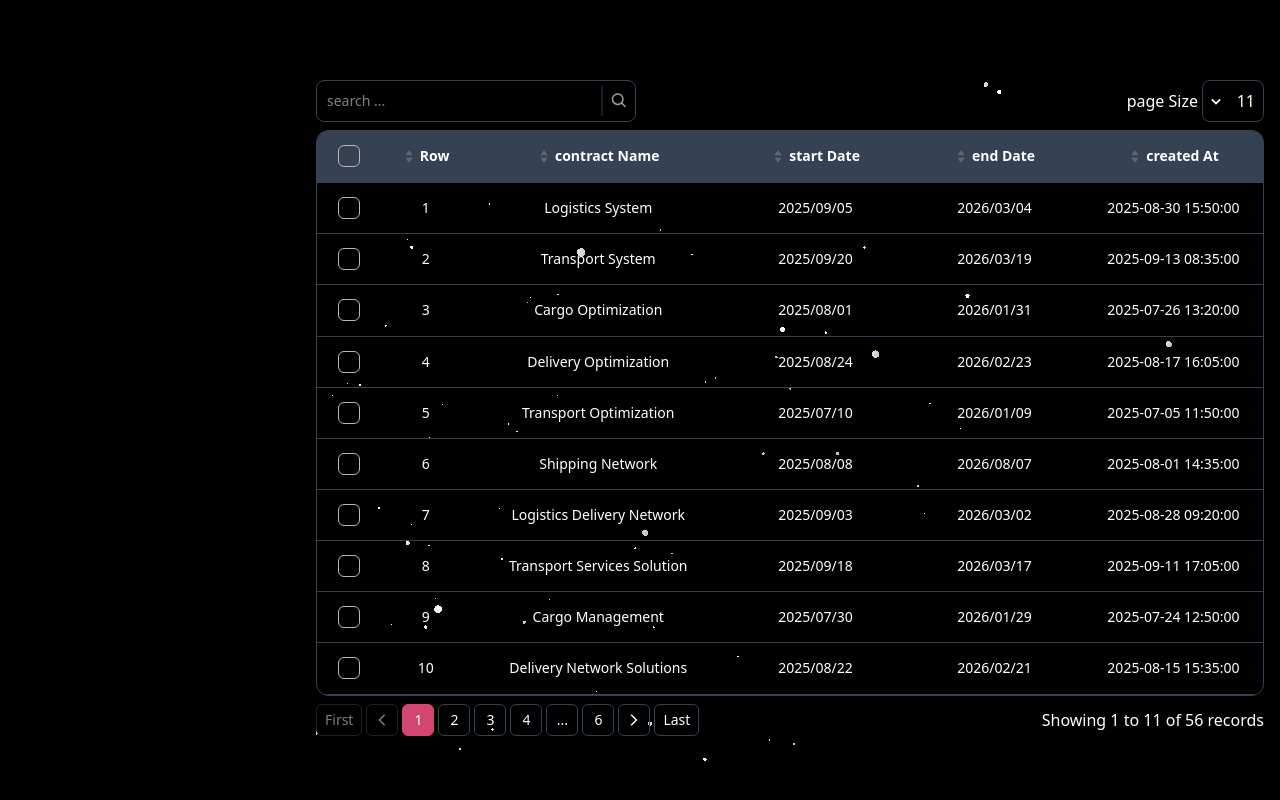
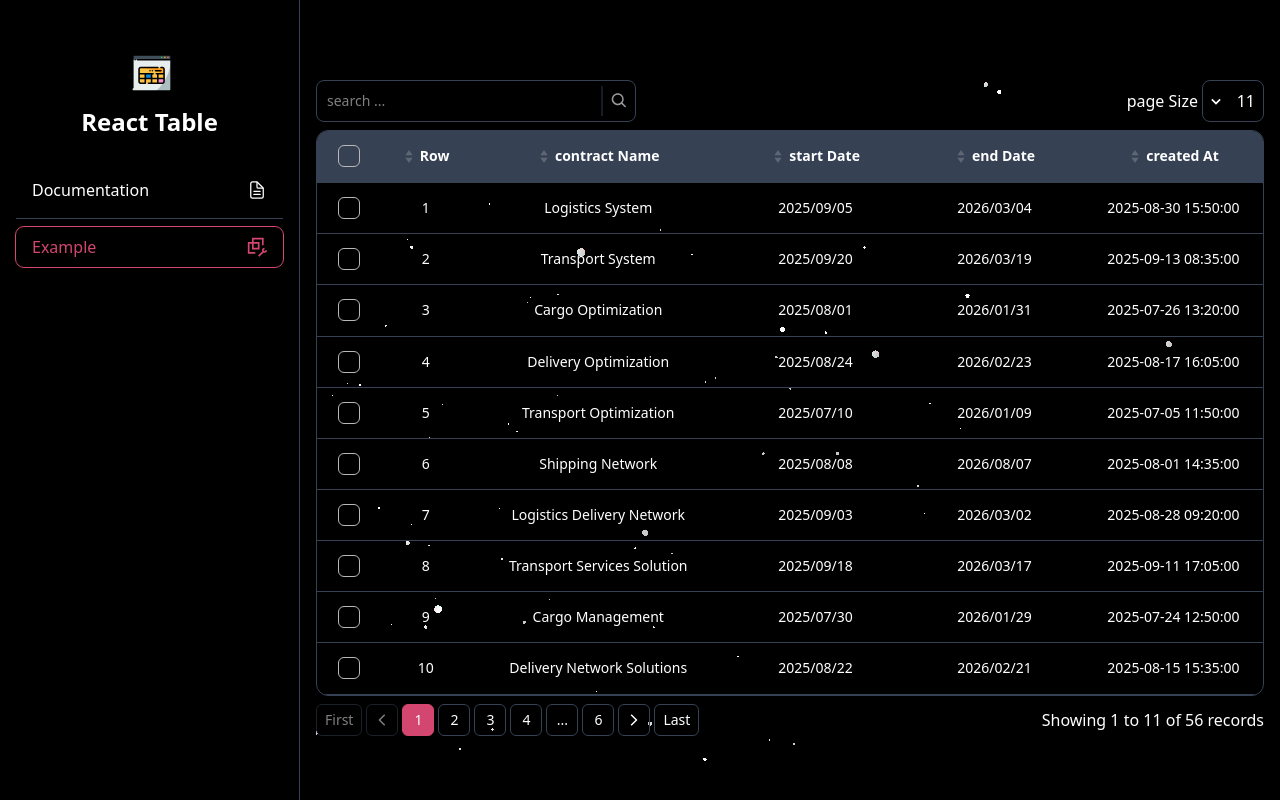
Before and after one commit to fatemeh-bd/responsive-react-datatable, a React (Vite) app: page /#/example in a window 1280 px wide. Shown: the top 800 px of the page. Built offline with nearby package versions, Linux system fonts and the light colour scheme.

Commit message:
chore: update desktop styles

```diff
--- a/src/components/sidebar/Sidebar.tsx
+++ b/src/components/sidebar/Sidebar.tsx
@@ -27,17 +27,16 @@ const Sidebar: React.FC = () => {
       {/* Sidebar */}
       <aside
         className={`bg-black border-r border-[#364153] w-screen md:w-[300px] min-h-screen p-4 h-full transition-all duration-300 ${
-          isOpen ? "translate-x-0" : "translate-x-[-100%] md:block"
+          isOpen ? "translate-x-0" : "translate-x-[-100%] md:translate-x-0"
         }`}
       >
-        {/* Logo for larger screens */}
+        <div className="sticky top-4">
           <div className="hidden md:flex flex-col items-center mx-auto gap-2 my-8">
             <img src="logo.svg" alt="logo" height={50} width={50} />
             <h2 className="font-semibold text-white text-2xl">React Table</h2>
           </div>
 
-        {/* Navigation */}
-        <nav className="flex flex-col sticky top-4">
+          <nav className="flex flex-col">
             {routes.map((item, index) => (
               <React.Fragment key={index}>
                 <NavLink
@@ -58,6 +57,7 @@ const Sidebar: React.FC = () => {
               </React.Fragment>
             ))}
           </nav>
+        </div>
       </aside>
     </>
   );
```
Lines whose indentation alone changed are shown as unchanged.
